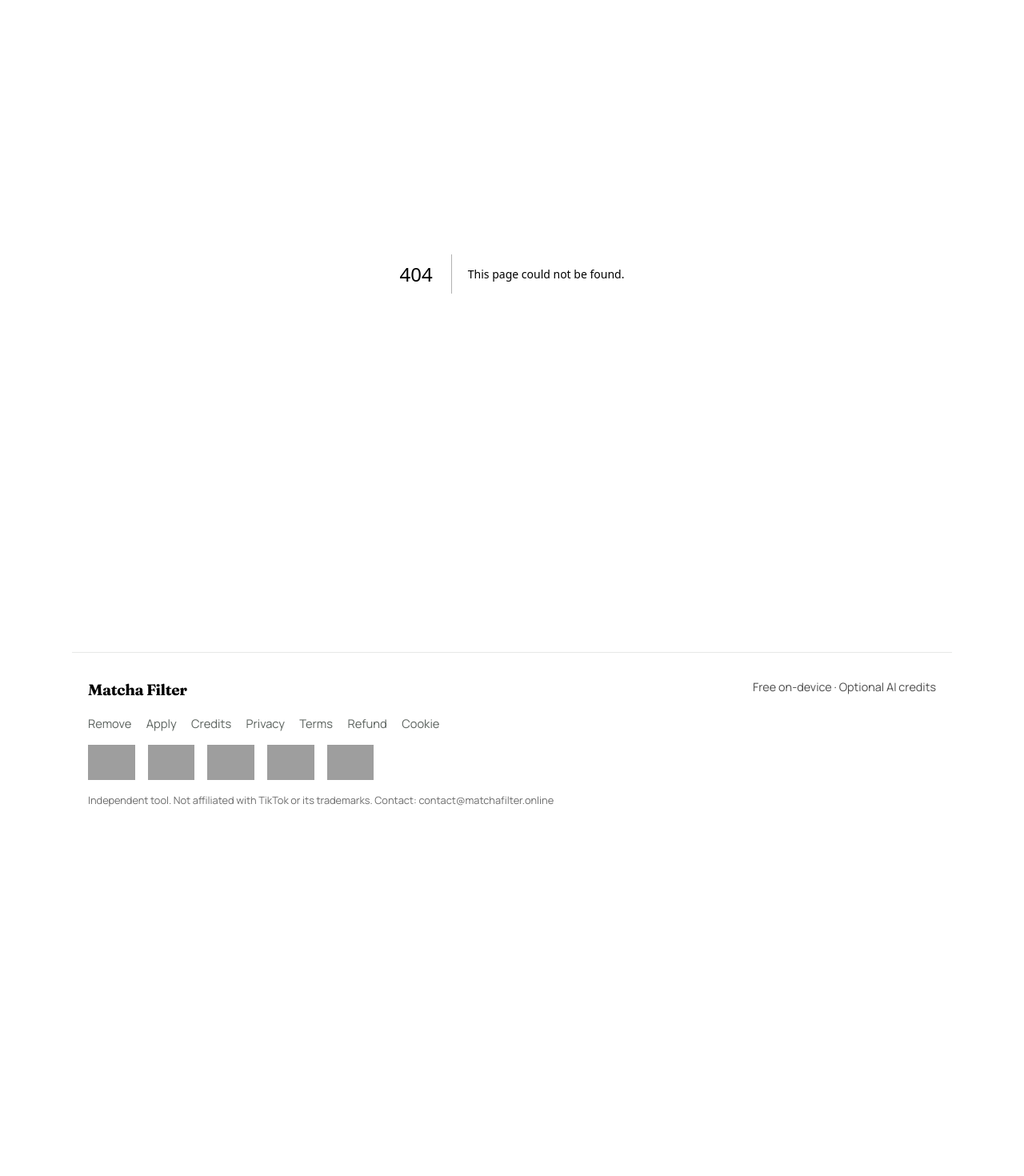
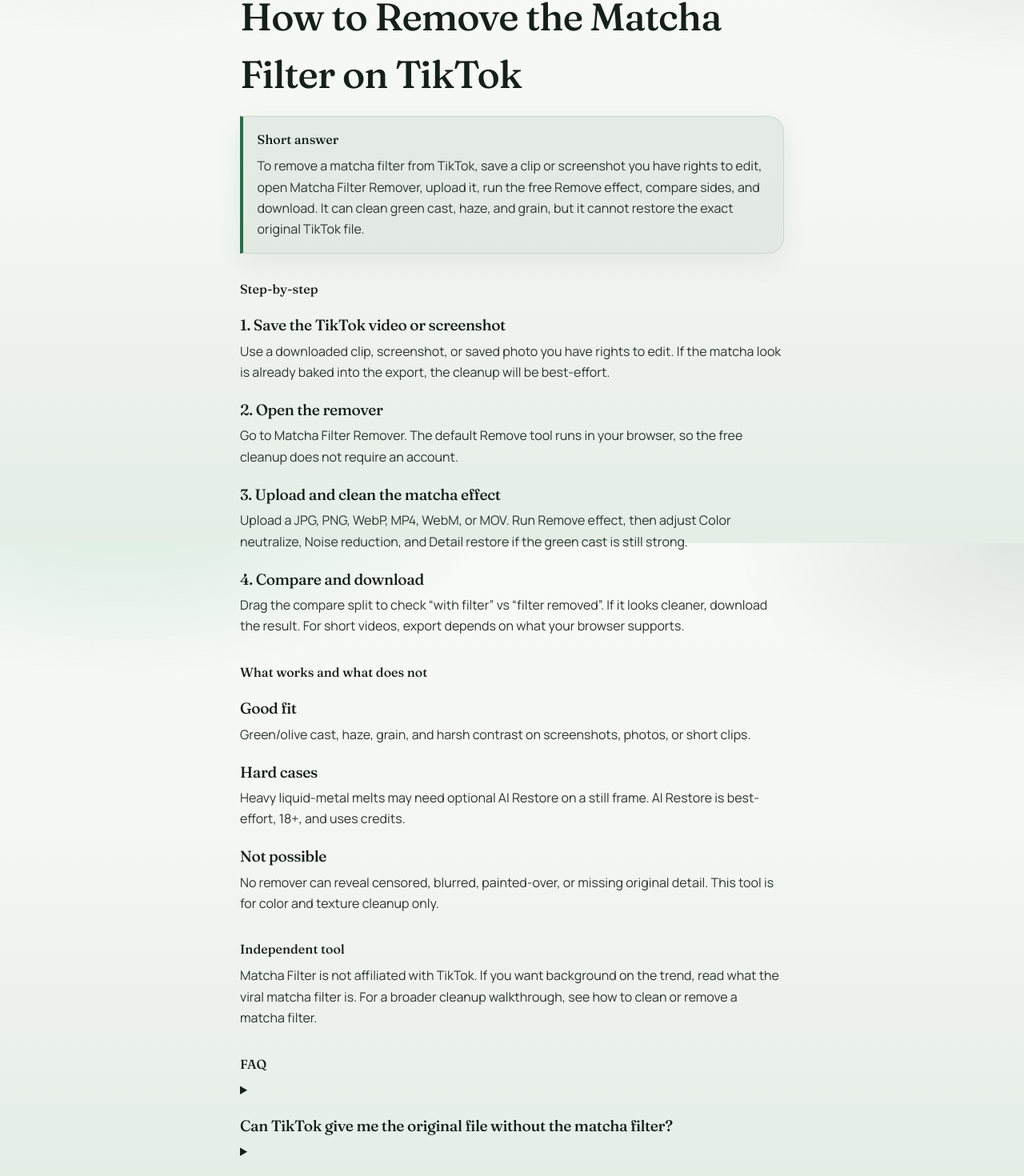
Before and after one commit to quven1990/matcha-filter-remover, a Next.js app: page /guide/how-to-remove-matcha-filter-on-tiktok in a window 1280 px wide. Before the commit this address had no page. Shown: the part 121-1591 px from the top of the page at 80% size. Before the commit the page ends 1175 px from the top, so only its background shows below. Built offline with nearby package versions, Linux system fonts and the light colour scheme; grey boxes are pictures that could not be loaded.

Commit message:
Add TikTok matcha filter SEO guide

```diff
--- /dev/null
+++ b/app/guide/how-to-remove-matcha-filter-on-tiktok/page.tsx
@@ -0,0 +1,178 @@
+import type { Metadata } from "next";
+import Link from "next/link";
+import { AdsterraLeaderboard } from "@/components/AdsterraBanner";
+
+export const metadata: Metadata = {
+  title: "How to Remove the Matcha Filter on TikTok (Free)",
+  description:
+    "How to remove a matcha filter from a TikTok video or screenshot you can edit. Free online cleanup with Matcha Filter Remover, plus honest limits.",
+  alternates: { canonical: "/guide/how-to-remove-matcha-filter-on-tiktok" },
+};
+
+export default function TikTokRemoveGuidePage() {
+  const howToJson = {
+    "@context": "https://schema.org",
+    "@type": "HowTo",
+    name: "How to remove the matcha filter on TikTok",
+    description:
+      "Free steps to clean a baked-in matcha filter from a TikTok video download or screenshot you have rights to edit.",
+    totalTime: "PT2M",
+    tool: {
+      "@type": "HowToTool",
+      name: "Matcha Filter Remover",
+      url: "https://matchafilter.online/remove",
+    },
+    step: [
+      {
+        "@type": "HowToStep",
+        position: 1,
+        name: "Save a file you can edit",
+        text: "Download your own TikTok clip or save a screenshot/photo you have rights to edit.",
+      },
+      {
+        "@type": "HowToStep",
+        position: 2,
+        name: "Open Matcha Filter Remover",
+        text: "Go to https://matchafilter.online/remove in your browser.",
+        url: "https://matchafilter.online/remove",
+      },
+      {
+        "@type": "HowToStep",
+        position: 3,
+        name: "Upload and run Remove effect",
+        text: "Upload the file, then run the free on-device Remove effect to reduce green cast, haze, and grain.",
+      },
+      {
+        "@type": "HowToStep",
+        position: 4,
+        name: "Compare and download",
+        text: "Use the compare split to check the cleanup, then download the result.",
+      },
+    ],
+  };
+
+  const faq = [
+    {
+      q: "Can TikTok give me the original file without the matcha filter?",
+      a: "Usually no. Once a filter is baked into an exported video or screenshot, the exact original pixels are not available from that saved file.",
+    },
+    {
+      q: "Can Matcha Filter Remover clean a TikTok screenshot?",
+      a: "Yes. Upload the screenshot, run Remove effect, compare sides, and download. It is best-effort cleanup, not a perfect original rebuild.",
+    },
+    {
+      q: "Can it remove the matcha filter from a TikTok video?",
+      a: "The free remover can process a short downloaded clip on-device. Optional AI Restore only works on the current frame as a still, not the whole video.",
+    },
+    {
+      q: "Can it reveal hidden or censored content?",
+      a: "No. It reduces color and texture effects only. It cannot reveal hidden, censored, blurred, or painted-over detail.",
+    },
+    {
+      q: "Is Matcha Filter affiliated with TikTok?",
+      a: "No. Matcha Filter is an independent browser tool and is not endorsed by or affiliated with TikTok.",
+    },
+  ];
+
+  const faqJson = {
+    "@context": "https://schema.org",
+    "@type": "FAQPage",
+    mainEntity: faq.map((item) => ({
+      "@type": "Question",
+      name: item.q,
+      acceptedAnswer: { "@type": "Answer", text: item.a },
+    })),
+  };
+
+  return (
+    <article className="prose">
+      <script
+        type="application/ld+json"
+        dangerouslySetInnerHTML={{ __html: JSON.stringify(howToJson) }}
+      />
+      <script
+        type="application/ld+json"
+        dangerouslySetInnerHTML={{ __html: JSON.stringify(faqJson) }}
+      />
+      <p className="eyebrow">TikTok guide</p>
+      <h1>How to Remove the Matcha Filter on TikTok</h1>
+
+      <div className="answer-box prose-answer">
+        <h2>Short answer</h2>
+        <p>
+          To remove a matcha filter from TikTok, save a clip or screenshot you have rights to
+          edit, open <Link href="/remove">Matcha Filter Remover</Link>, upload it, run the free
+          Remove effect, compare sides, and download. It can clean green cast, haze, and grain,
+          but it cannot restore the exact original TikTok file.
+        </p>
+      </div>
+
+      <h2>Step-by-step</h2>
+      <h3>1. Save the TikTok video or screenshot</h3>
+      <p>
+        Use a downloaded clip, screenshot, or saved photo you have rights to edit. If the matcha
+        look is already baked into the export, the cleanup will be best-effort.
+      </p>
+      <h3>2. Open the remover</h3>
+      <p>
+        Go to <Link href="/remove">Matcha Filter Remover</Link>. The default Remove tool runs in
+        your browser, so the free cleanup does not require an account.
+      </p>
+      <h3>3. Upload and clean the matcha effect</h3>
+      <p>
+        Upload a JPG, PNG, WebP, MP4, WebM, or MOV. Run Remove effect, then adjust Color
+        neutralize, Noise reduction, and Detail restore if the green cast is still strong.
+      </p>
+      <h3>4. Compare and download</h3>
+      <p>
+        Drag the compare split to check “with filter” vs “filter removed”. If it looks cleaner,
+        download the result. For short videos, export depends on what your browser supports.
+      </p>
+
+      <h2>What works and what does not</h2>
+      <h3>Good fit</h3>
+      <p>
+        Green/olive cast, haze, grain, and harsh contrast on screenshots, photos, or short clips.
+      </p>
+      <h3>Hard cases</h3>
+      <p>
+        Heavy liquid-metal melts may need optional AI Restore on a still frame. AI Restore is
+        best-effort, 18+, and uses credits.
+      </p>
+      <h3>Not possible</h3>
+      <p>
+        No remover can reveal censored, blurred, painted-over, or missing original detail. This
+        tool is for color and texture cleanup only.
+      </p>
+
+      <h2>Independent tool</h2>
+      <p>
+        Matcha Filter is not affiliated with TikTok. If you want background on the trend, read{" "}
+        <Link href="/guide/what-is-matcha-filter">what the viral matcha filter is</Link>. For a
+        broader cleanup walkthrough, see{" "}
+        <Link href="/guide/how-to-remove-matcha-filter">
+          how to clean or remove a matcha filter
+        </Link>
+        .
+      </p>
+
+      <AdsterraLeaderboard />
+
+      <h2>FAQ</h2>
+      {faq.map((item) => (
+        <details key={item.q}>
+          <summary>
+            <h3>{item.q}</h3>
+          </summary>
+          <p>{item.a}</p>
+        </details>
+      ))}
+
+      <p style={{ marginTop: "2rem" }}>
+        <Link href="/remove" className="btn-primary">
+          Open Matcha Filter Remover
+        </Link>
+      </p>
+    </article>
+  );
+}
--- a/app/guide/how-to-remove-matcha-filter/page.tsx
+++ b/app/guide/how-to-remove-matcha-filter/page.tsx
@@ -72,7 +72,14 @@
 
       <h2>Step-by-step</h2>
       <h3>1. Save media you can edit</h3>
-      <p>Save or screenshot a clip you have rights to edit.</p>
+      <p>
+        Save or screenshot a clip you have rights to edit. If your file came from TikTok, see the
+        dedicated{" "}
+        <Link href="/guide/how-to-remove-matcha-filter-on-tiktok">
+          TikTok matcha filter removal guide
+        </Link>
+        .
+      </p>
       <h3>2. Open Matcha Filter Remover</h3>
       <p>
         Go to <Link href="/remove">Matcha Filter Remover</Link>.
--- a/app/guide/what-is-matcha-filter/page.tsx
+++ b/app/guide/what-is-matcha-filter/page.tsx
@@ -3,9 +3,9 @@
 import { AdsterraLeaderboard } from "@/components/AdsterraBanner";
 
 export const metadata: Metadata = {
-  title: "What Is the Matcha Filter Trend? Explained",
+  title: "What Is the Viral Matcha Filter? TikTok Trend Explained",
   description:
-    "The matcha filter is a viral green-tinted look on short video. Learn what it is, why it spread, and how to apply or reduce it with Matcha Filter.",
+    "The viral matcha filter is a green-tinted TikTok-style video look. Learn what the trend means, why it spread, and how to apply or clean it.",
   alternates: { canonical: "/guide/what-is-matcha-filter" },
 };
 
@@ -13,9 +13,9 @@
   const articleJson = {
     "@context": "https://schema.org",
     "@type": "Article",
-    headline: "What Is the Matcha Filter?",
+    headline: "What Is the Viral Matcha Filter?",
     description:
-      "The matcha filter is a viral green-tinted look on short-form video, often used for aesthetic posts and before/after reveals.",
+      "The matcha filter is a viral green-tinted TikTok-style look, often used for aesthetic posts and before/after reveals.",
     author: {
       "@type": "Organization",
       name: "Matcha Filter",
@@ -36,20 +36,22 @@
         dangerouslySetInnerHTML={{ __html: JSON.stringify(articleJson) }}
       />
       <p className="eyebrow">Guide</p>
-      <h1>What Is the Matcha Filter?</h1>
+      <h1>What Is the Viral Matcha Filter?</h1>
 
       <div className="answer-box prose-answer">
-        <h2>Definition</h2>
+        <h2>Short definition</h2>
         <p>
-          The matcha filter is a heavy green-tinted short-video look — soft haze, olive
-          grade, and grain — popular on feeds like TikTok. It is an aesthetic effect, not a
-          tea product, and not an official platform brand.
+          The viral matcha filter is a heavy green-tinted short-video look — soft haze,
+          olive grade, grain, and sometimes a liquid-metal texture — popular on feeds like
+          TikTok. It is an aesthetic effect, not a tea product, and not an official platform
+          brand.
         </p>
       </div>
 
       <p>
-        A heavy green aesthetic that took over short-form feeds — fun to make, tricky to
-        read when overdone.
+        People search for the matcha filter trend when they want to understand the green
+        look, recreate it, or clean it from a saved clip. This guide explains the trend
+        without claiming perfect original-file recovery.
       </p>
 
       <h2>What people mean by “matcha filter”</h2>
@@ -74,6 +76,22 @@
       <p>
         The contrast between filtered and clear frames makes simple edits feel dramatic,
         which rewards reposts and remakes.
+      </p>
+
+      <h2>Apply it or clean it</h2>
+      <h3>If you want the look</h3>
+      <p>
+        Use <Link href="/apply">Apply Matcha Filter</Link> to add a green, grainy look to
+        your own drafts in the browser.
+      </p>
+      <h3>If you want to reduce the look</h3>
+      <p>
+        Use <Link href="/remove">Matcha Filter Remover</Link> to clean green cast and haze
+        from a saved photo, screenshot, or short clip. For TikTok-specific steps, see{" "}
+        <Link href="/guide/how-to-remove-matcha-filter-on-tiktok">
+          how to remove the matcha filter on TikTok
+        </Link>
+        .
       </p>
 
       <h2>A note on misuse</h2>
--- a/app/remove/page.tsx
+++ b/app/remove/page.tsx
@@ -53,7 +53,7 @@
   },
   {
     q: "How do I remove a matcha filter on TikTok?",
-    a: "TikTok does not export the original unfiltered file once an effect is baked in. Save a screenshot or download the clip you have rights to edit, open this remover, upload, and run Remove effect. For how-to-remove-matcha-filter-on-TikTok style searches, that is the practical path — best-effort cleanup, not a perfect original.",
+    a: "TikTok does not export the original unfiltered file once an effect is baked in. Save a screenshot or download the clip you have rights to edit, open this remover, upload, and run Remove effect. For TikTok-specific steps, see the TikTok matcha filter guide below. Best-effort cleanup, not a perfect original.",
   },
   {
     q: "Can I remove a matcha filter from a TikTok screenshot?",
@@ -260,6 +260,10 @@
         <p>
           See also{" "}
           <Link href="/guide/how-to-remove-matcha-filter">how to remove a matcha filter</Link>,{" "}
+          <Link href="/guide/how-to-remove-matcha-filter-on-tiktok">
+            how to remove the matcha filter on TikTok
+          </Link>
+          ,{" "}
           <Link href="/apply">apply matcha filter</Link>, and{" "}
           <Link href="/pricing#packs">AI Restore credits</Link>.
         </p>
```
Also changed, not shown: public/llms.txt, 3 other files (tests, documents, lock files or other folders).
